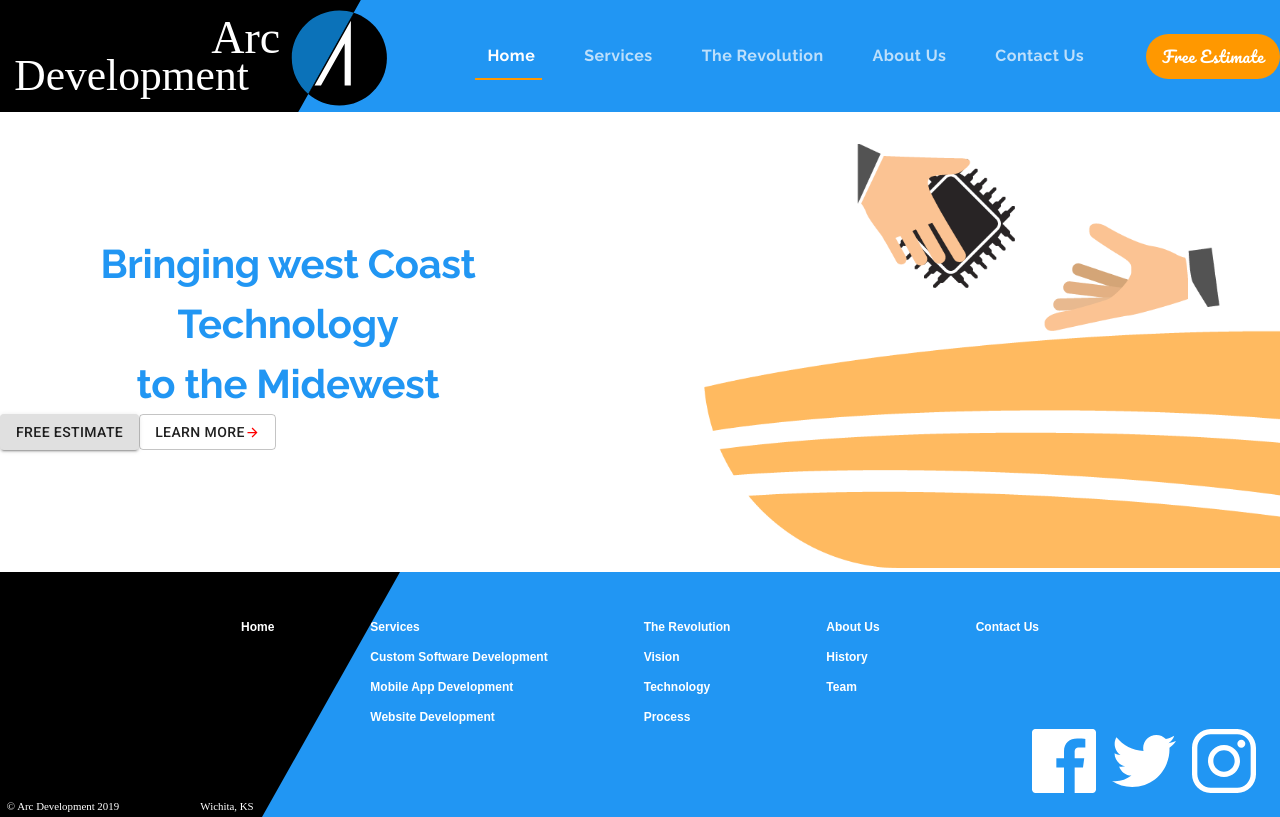
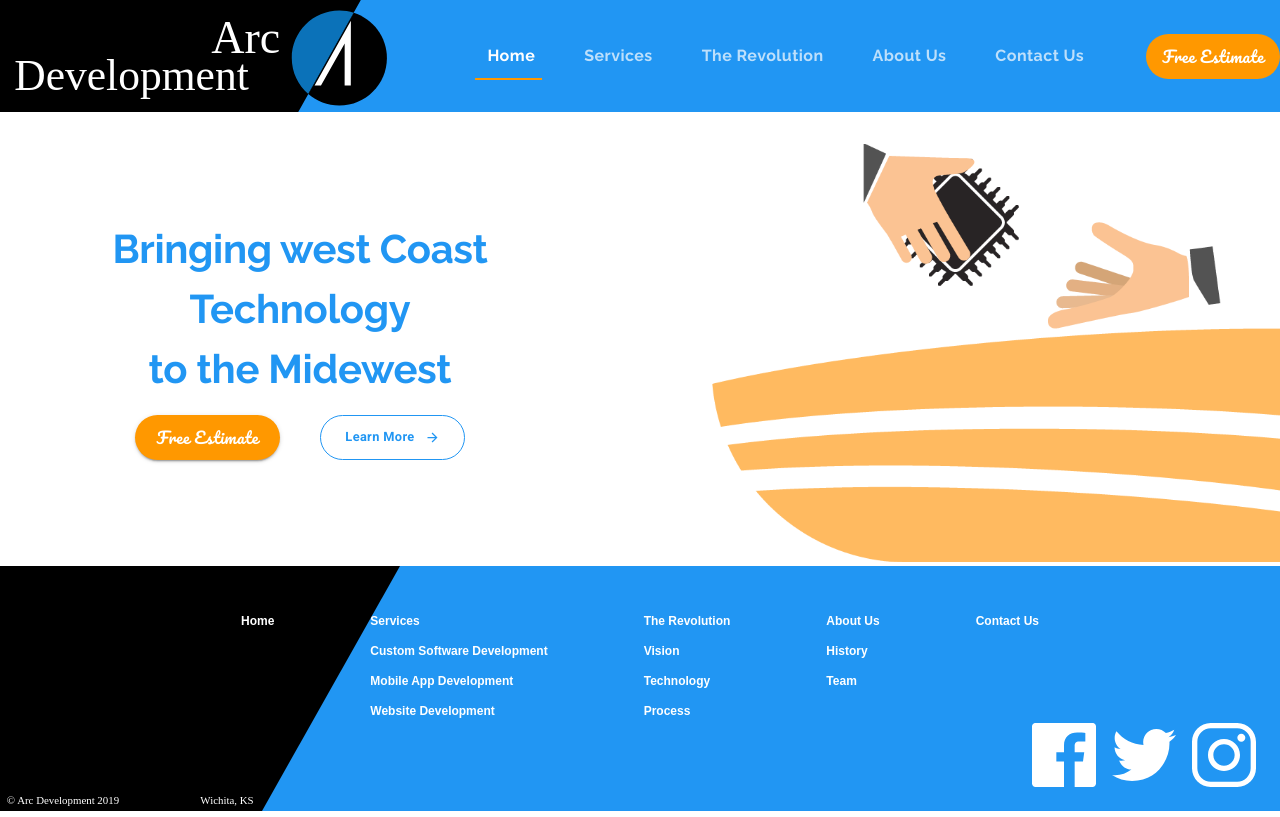
Before and after one commit to RaskovskyDavid/arcdevelopment, a React (Create React App) app: page / in a window 1280 px wide. Built offline with nearby package versions, Linux system fonts and the light colour scheme.

Commit message:
7. Styling The Hero Block Continued

```diff
--- a/src/components/LandingPage.js
+++ b/src/components/LandingPage.js
@@ -1,6 +1,6 @@
 import React from 'react';
 import Lottie from 'react-lottie';
-import { makeStyles } from '@material-ui/core';
+import { makeStyles, useTheme } from '@material-ui/core';
 import Grid from '@material-ui/core/Grid';
 import Button from '@material-ui/core/Button';
 import { Typography } from '@material-ui/core';
@@ -8,17 +8,65 @@
 
 import ButtonArrow from './ui/ButtonArrow.js';
 
+
 const useStyles = makeStyles(theme => ({
     animation: {
         maxWidth: "50em",
         minWidth: "21en",
         marginTop: "2em",
-        marginLeft: "10%"
+        marginLeft: "10%",
+        [theme.breakpoints.down("xs")]: {
+            maxWidth: "30em"
+        }
+    },
+    estimateButton: {
+        ...theme.typography.estimate,
+        backgroundColor: theme.palette.common.orange,
+        borderRadius: 50,
+        height: 45,
+        width: 145,
+        marginRight: 40,
+        "&:hover": {
+            backgroundColor: theme.palette.secondary.light
+        }
+    },
+    buttonContainer : {
+        marginTop: "1em"
+    },
+    learnButtonHero: {
+        borderColor: theme.palette.common.blue,
+        color: theme.palette.common.blue,
+        borderwidth: 2,
+        tetTransform: "none",
+        borderRadius: 50,
+        fontFamily: "Roboto",
+        fontWeight: "bold",
+        fontSize: "0.8rem",
+        textTransform: "none",
+        height: 45,
+        width: 145
+    },
+    mainContainer: {
+        marginTop: "5em",
+        [theme.breakpoints.down("md")]: {
+            marginTop: "3em"
+        },
+        [theme.breakpoints.down("xs")]: {
+            marginTop: "2em"
+        }
+    },
+    heroTextContainer: {
+        minWidth: "21.5em",
+        marginLeft: "1em",
+        [theme.breakpoints.down("xs")]: {
+            marginLeft: "0"
+        }
     }
 }) );
 
 export default function LandingPage() {
     const classes  = useStyles();
+    const theme = useTheme();
     const defaultOptions = {
         loop: true,
         autoplay: true,
@@ -29,24 +77,25 @@
     };
 
     return (
-        <Grid container direction="column">
+        <Grid container direction="column" className={classes.mainContainer}>
             <Grid item>
                 <Grid container justify="flex-end" alignItems="center" direcction="row">
-                    <Grid sm item>
+                    <Grid sm item className={classes.heroTextContainer}>
                         <Typography align="center" variant="h2">
                         Bringing west Coast Technology<br />
-                         to the Midewest</Typography>
-                        <Grid container>
+                         to the Midewest
+                         </Typography>
+                        <Grid container justify="center" className={classes.buttonContainer} >
                             <Grid item>
-                                <Button variant="contained">
+                                <Button className={classes.estimateButton} variant="contained">
                                     Free Estimate
                                 </Button>
                             </Grid>
                             <Grid item>
-                                <Button variant="outlined">
-                                    Learn More
+                                <Button variant="outlined" className={classes.learnButtonHero} >
+                                  <span style={{marginRight: 10}} >Learn More</span>
                                     <ButtonArrow width={15} height={15}
-                                    fill="red" />
+                                    fill= {theme.palette.common.blue} />
                                 </Button>
                             </Grid>
                         </Grid>
--- a/src/components/ui/Header.js
+++ b/src/components/ui/Header.js
@@ -79,7 +79,10 @@
       borderRadius: "50px",
       marginLeft: "50px",
       height: "45px",
-      color:"white"
+      color:"white",
+      "&:hover": {
+        backgroundColor: theme.palette.secondary.light
+      }
     },
     menuStyle:{
       backgroundColor: theme.palette.common.blue,
```
